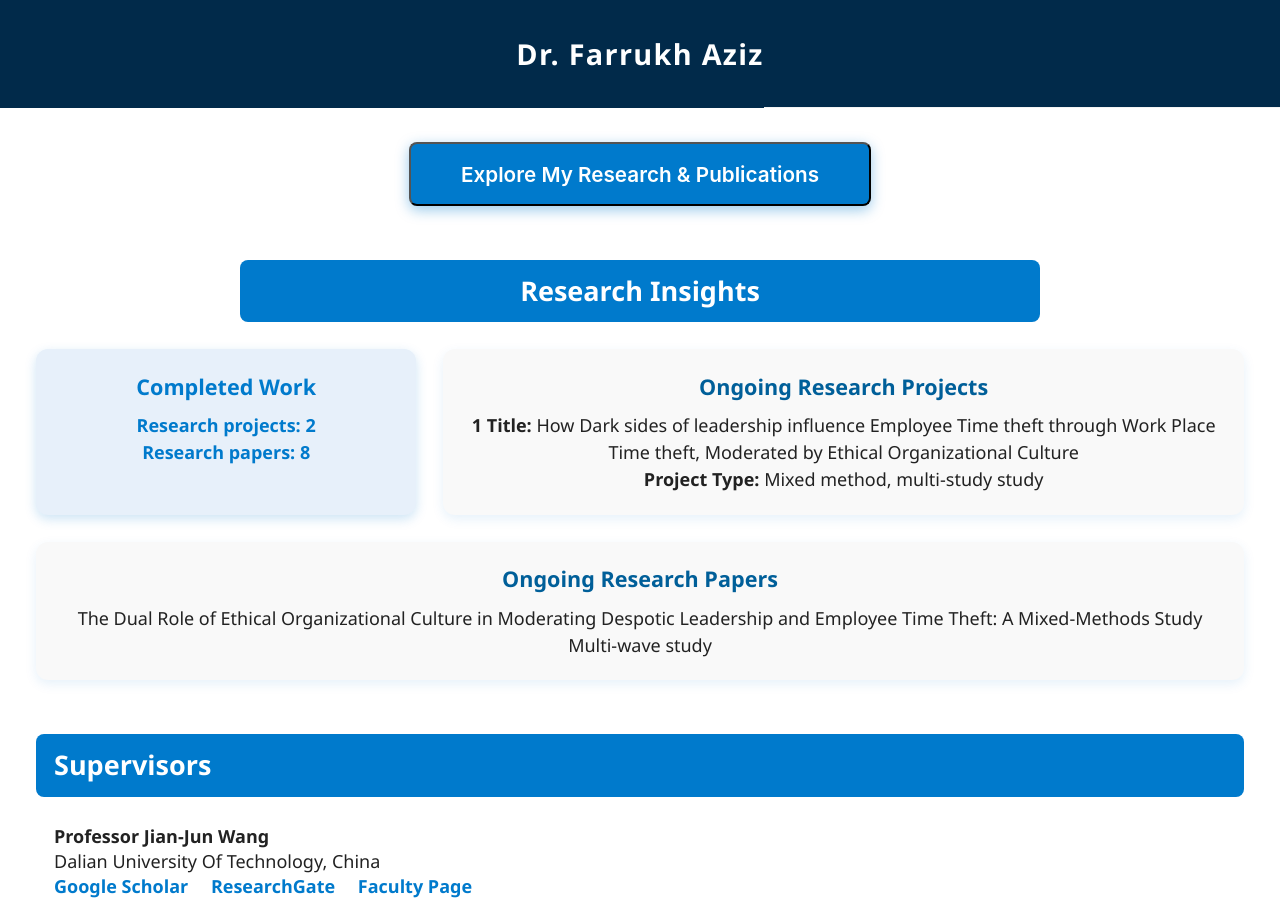
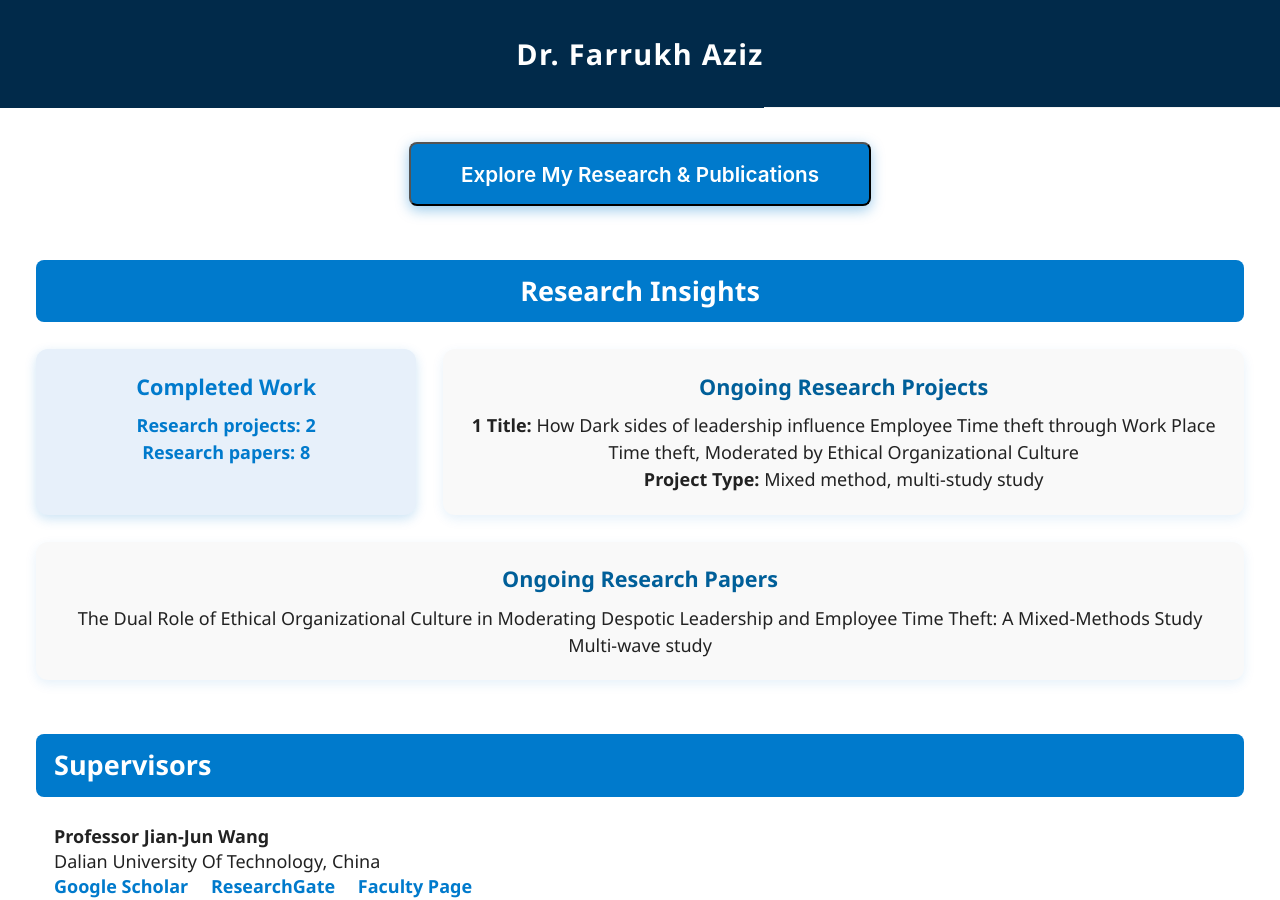
Before and after one commit to engrfarrukhaziz/engrfarrukhaziz.github.io, a Jekyll site: the page built from _pages/about.md, in a window 1280 px wide and 900 px high, scrolled down 490 px. Built offline with Jekyll 4.4.1, drawn with Linux system fonts in a browser that asks for light colours.

Commit message:
Update default.html

```diff
--- a/_layouts/default.html
+++ b/_layouts/default.html
@@ -245,7 +245,7 @@ layout: compress
       </nav>
 
 <!-- Research Insights Heading -->
-      <div class="section-heading" style="max-width: 800px; margin: 3rem auto 1.5rem; text-align: center;">
+      <div class="section-heading" style="max-width: 1500px; width: 100%; margin: 3rem auto 1.5rem; text-align: center;">
   Research Insights
 </div>
 
```
